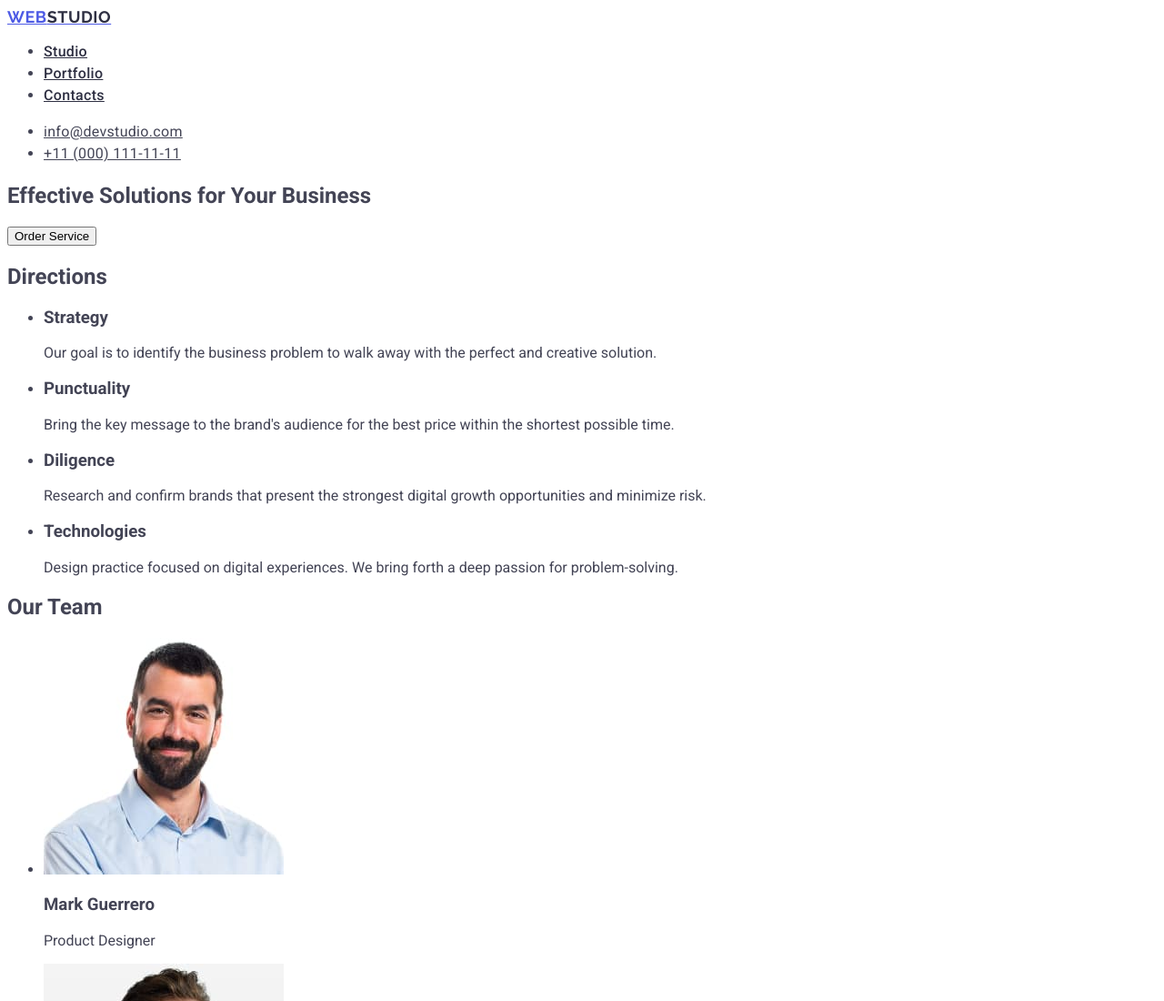
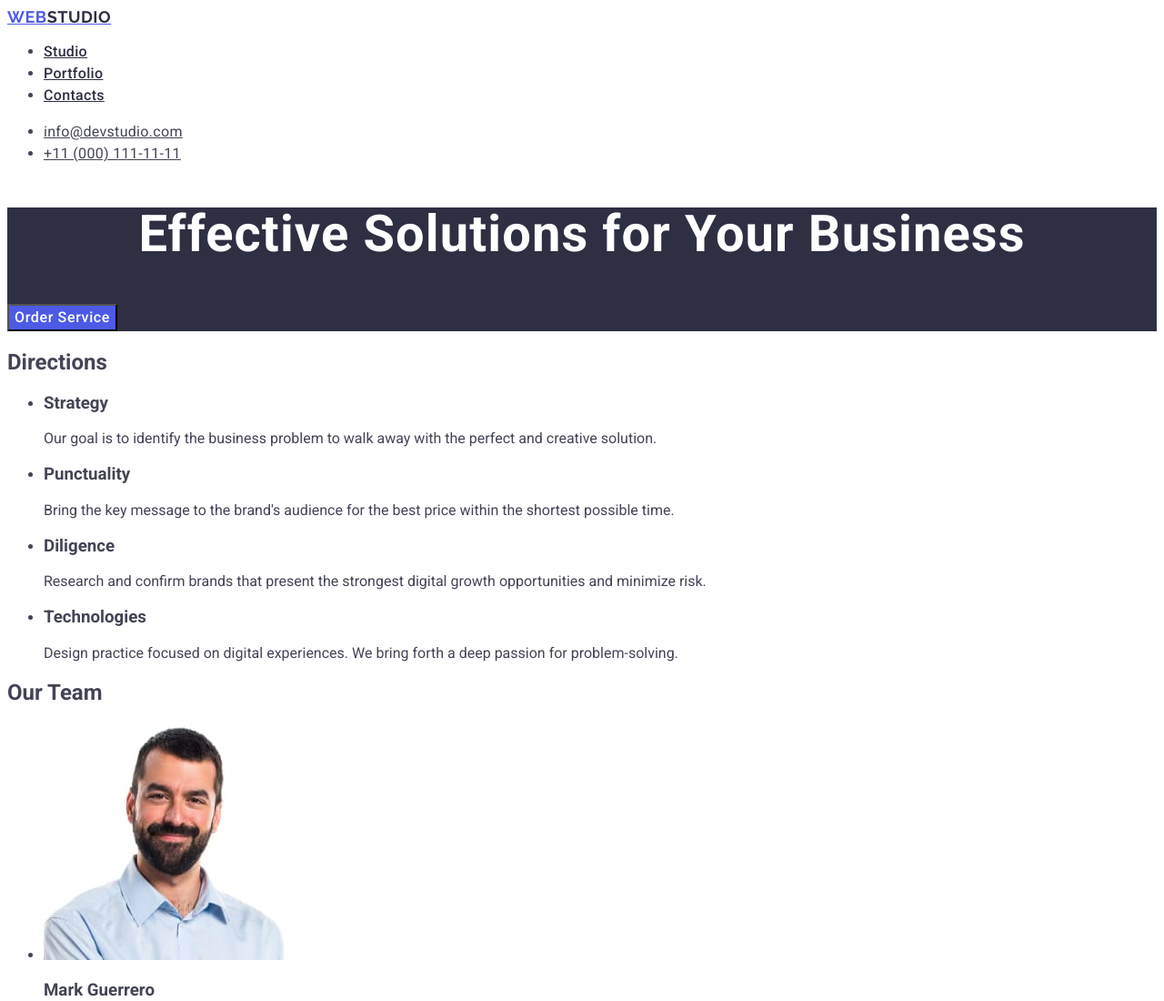
Before and after one commit to toomach/goit-markup-hw-02, a plain HTML site: page index.html in a window 1280 px wide. Shown: the top 1100 px of the page at 91% size. Drawn offline with Linux system fonts and the light colour scheme.

Commit message:
solution section 1

```diff
--- a/css/styles.css
+++ b/css/styles.css
@@ -3,7 +3,7 @@
 body {
     font-family: "Roboto", sans-serif;
     color: #434455;
-    background-color: #FFFFFF
+    background-color: #ffffff;
 }
 
 
@@ -53,4 +53,32 @@ body {
 }
 
 /*            main                */
-/*           section-solution         */
+/*       solution-section         */
+
+.solution {
+    background-color: #2e2f42;
+}
+
+.solution-h1 {
+    font-size: 56px;
+    line-height: 1.07;
+    text-align: center;
+    letter-spacing: 0.02em;
+    color: #ffffff;
+}
+
+.solution-button {
+    background-color: #4D5AE5;
+    font-family: "Roboto", sans-serif;
+    font-weight: 500;
+    font-size: 16px;
+    line-height: 1.5;
+    letter-spacing: 0.04em;
+    color: #ffffff;
+    cursor: pointer;
+}
+
+.solution-button:hover,
+.solution-button:focus {
+    background-color: #404BBF;
+}
--- a/index.html
+++ b/index.html
@@ -41,9 +41,9 @@
 
         <section class="solution">
 
-            <h1>Effective Solutions for Your Business</h1>
+            <h1 class="solution-h1">Effective Solutions for Your Business</h1>
 
-            <button>Order Service</button>
+            <button class="solution-button">Order Service</button>
 
         </section>
 
```
